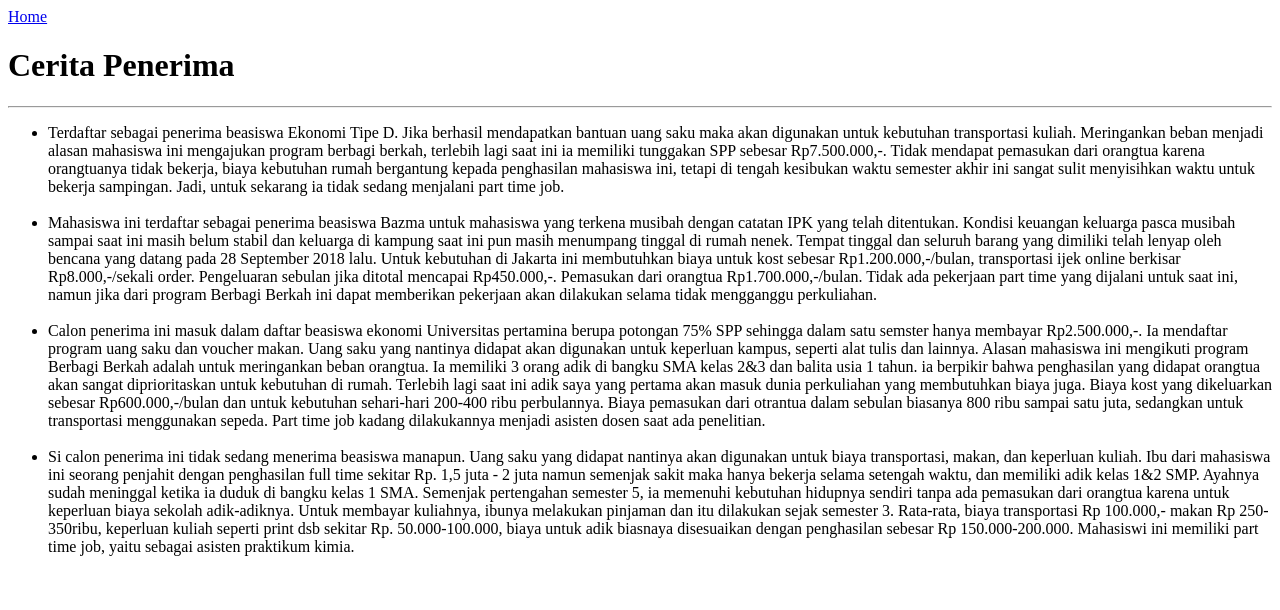
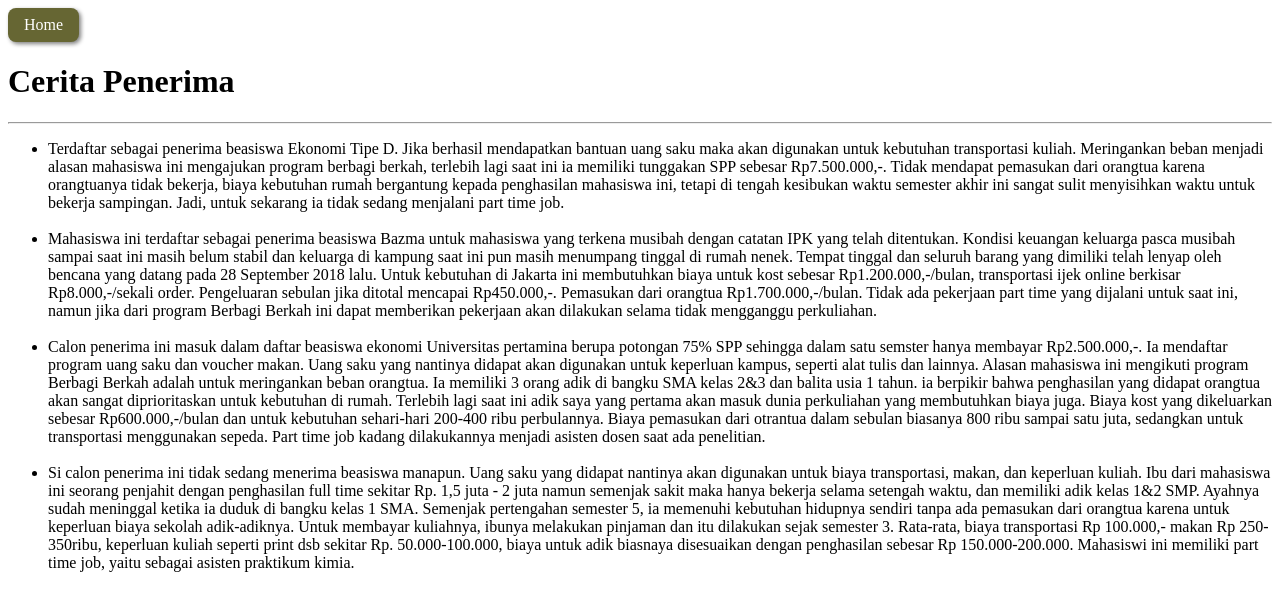
Before and after one commit to rhinofficial/CS-DEV2019, a plain HTML site: page ceritaPenerima.html in a window 1280 px wide. Drawn offline with Linux system fonts and the light colour scheme.

Commit message:
Update ceritaPenerima.html

```diff
--- a/ceritaPenerima.html
+++ b/ceritaPenerima.html
@@ -3,10 +3,11 @@
   <head>
     <meta charset="utf-8">
     <title>Cerita Penerima</title>
+    <link rel="stylesheet" type="text/css" href="asset/css-framework.css">
   </head>
   <body>
 
-    <a href="index.html">Home</a>
+	<a class="button" id="home" href="#">Home</a>
 
     <h1> Cerita Penerima </h1>
 
```
